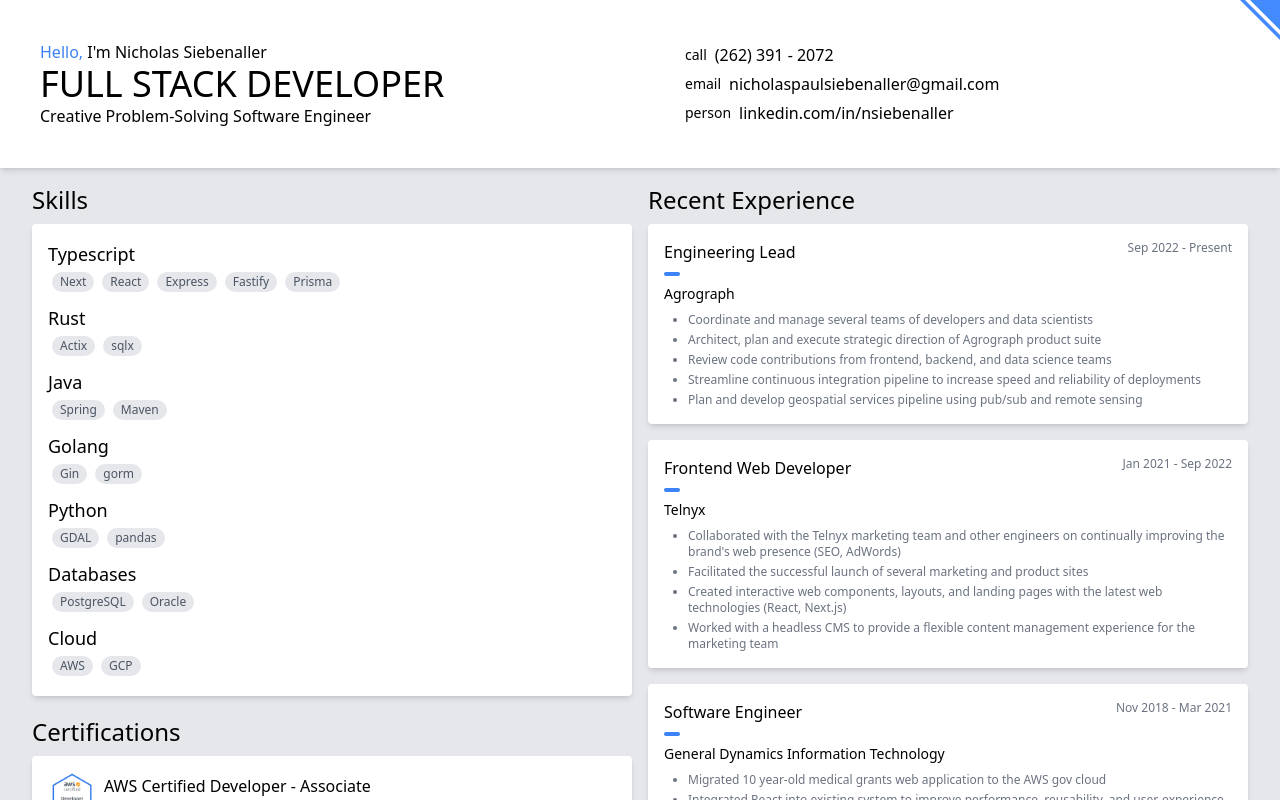
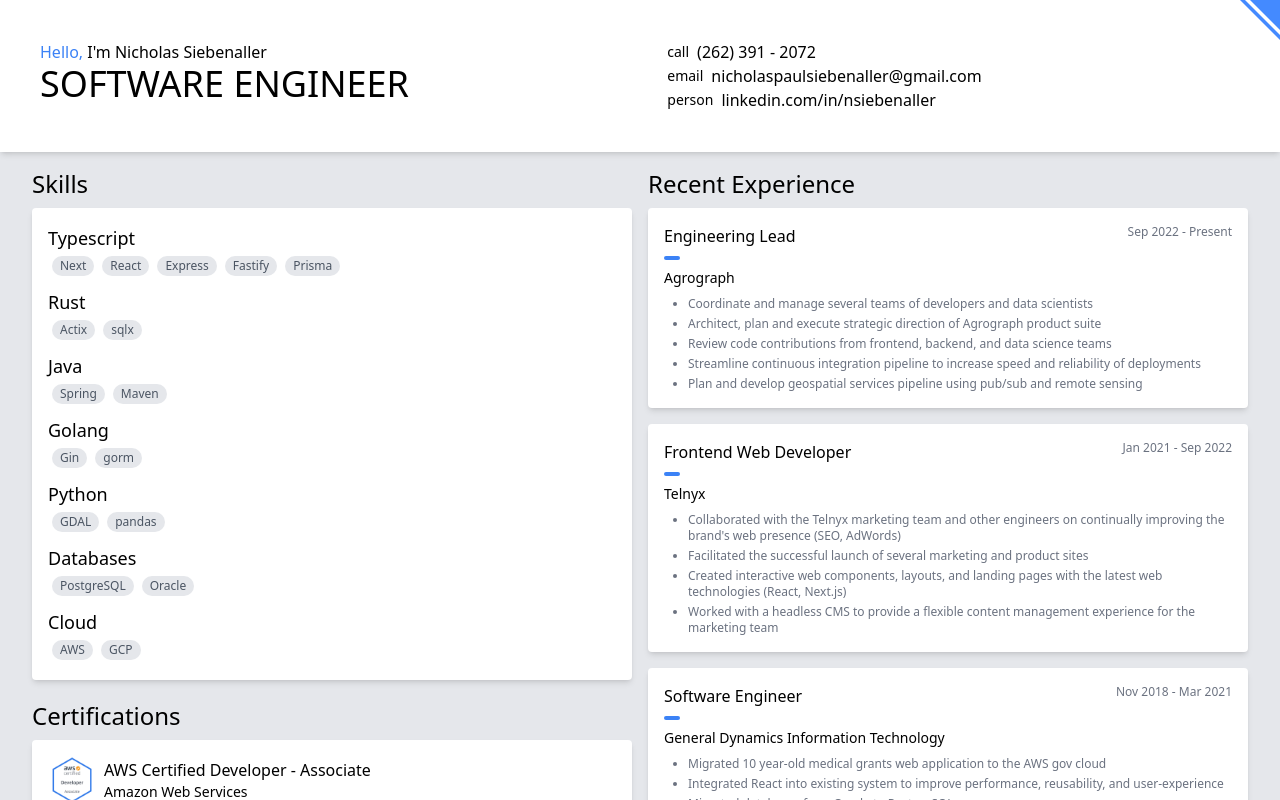
Before and after one commit to nsiebenaller/blog, a Next.js app: page /resume in a window 1280 px wide. Shown: the top 800 px of the page. Built offline with nearby package versions, Linux system fonts and the light colour scheme.

Commit message:
Update resume header

```diff
--- a/components/resume/Header.tsx
+++ b/components/resume/Header.tsx
@@ -26,8 +26,7 @@
 					>{`Hello, `}</span>
 					{`I'm Nicholas Siebenaller`}
 				</h2>
-				<h1 className="text-4xl uppercase">{`Full Stack Developer`}</h1>
-				<h3 className="font-extralight">{`Creative Problem-Solving Software Engineer`}</h3>
+				<h1 className="text-4xl uppercase">{`Software Engineer`}</h1>
 			</section>
 			<section className="grid justify-between font-extralight">
 				<div className="grid grid-cols-[max-content_1fr] gap-2 items-center">
```
Also changed, not shown: 1 other file (tests, documents, lock files or other folders).
